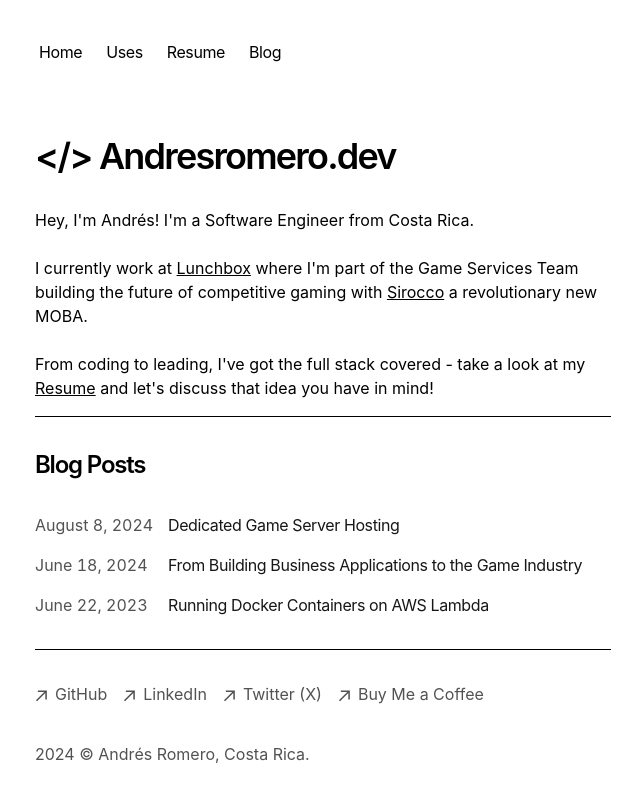
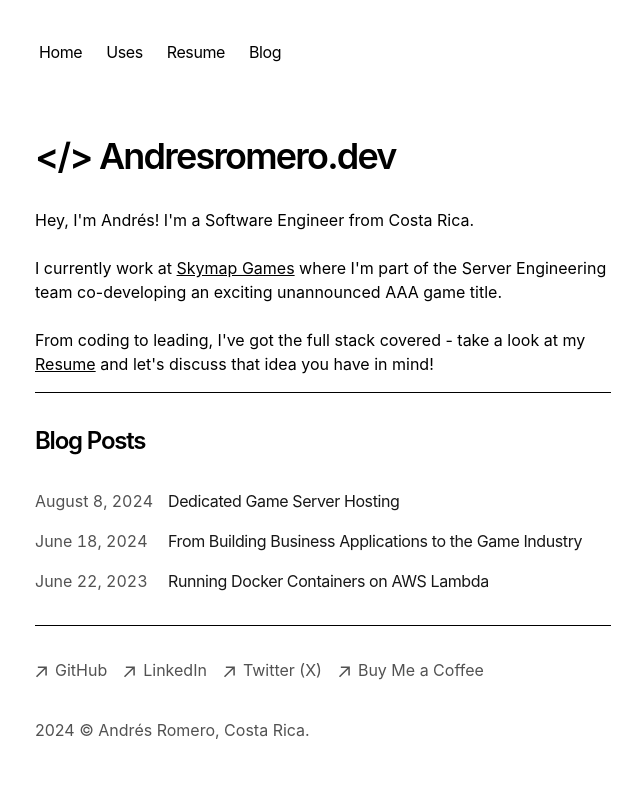
Before and after one commit to andresromerodev/portfolio, a Next.js app: page / in a window 1280 px wide. Shown: the top 802 px of the page, without its empty margins (317-957 px from the left). Built offline with nearby package versions, Linux system fonts and the light colour scheme.

Commit message:
chore(md): update page.tsx

```diff
--- a/app/page.tsx
+++ b/app/page.tsx
@@ -10,7 +10,7 @@ export default function Page() {
         Hey, I'm Andrés! I'm a Software Engineer from Costa Rica.
         <br />
         <br />
-        I currently work at <a href='https://www.lunchboxentertainment.com'target='_blank'><u>Lunchbox</u></a> where I'm part of the Game Services Team building the future of competitive gaming with <a href='https://store.steampowered.com/app/2790090/Sirocco'target='_blank'><u>Sirocco</u></a> a revolutionary new MOBA.
+        I currently work at <u>Skymap Games</u> where I'm part of the Server Engineering team co-developing an exciting unannounced AAA game title.
         <br />
         <br />
         From coding to leading, I've got the full stack covered - take a look at my <a href='https://andresromerodev.notion.site/andresromerodev/Andr-s-Romero-1c7e5808a418431b8df0dd4fa63c25ba'target='_blank'><u>Resume</u></a> and let's discuss that idea you have in mind!
```
